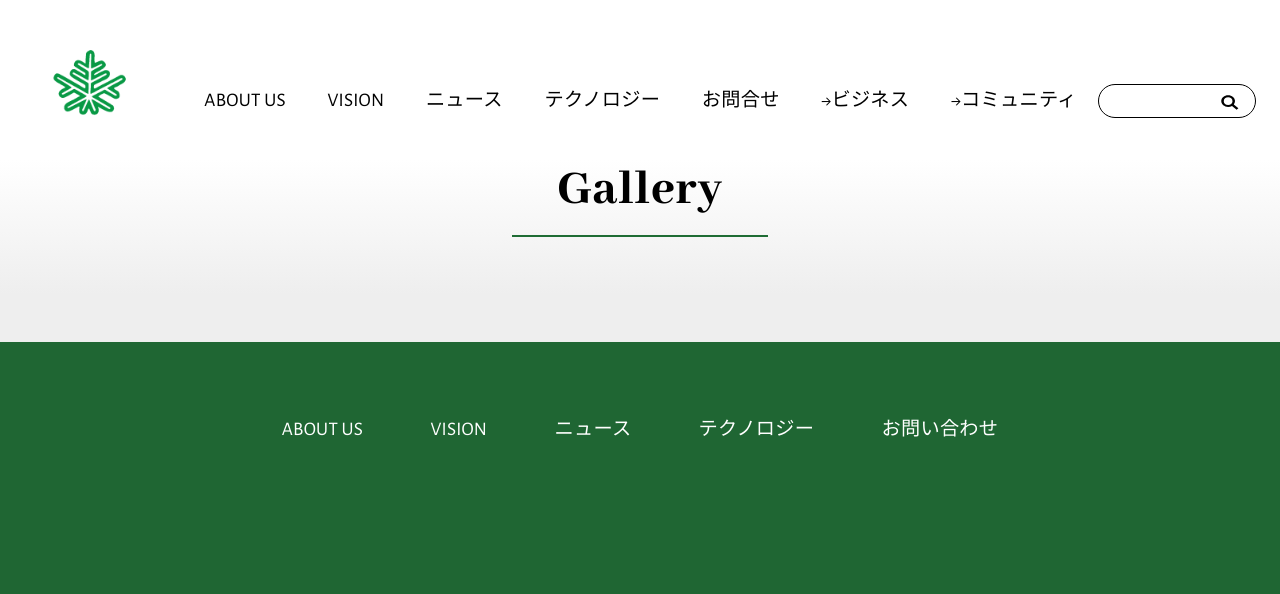
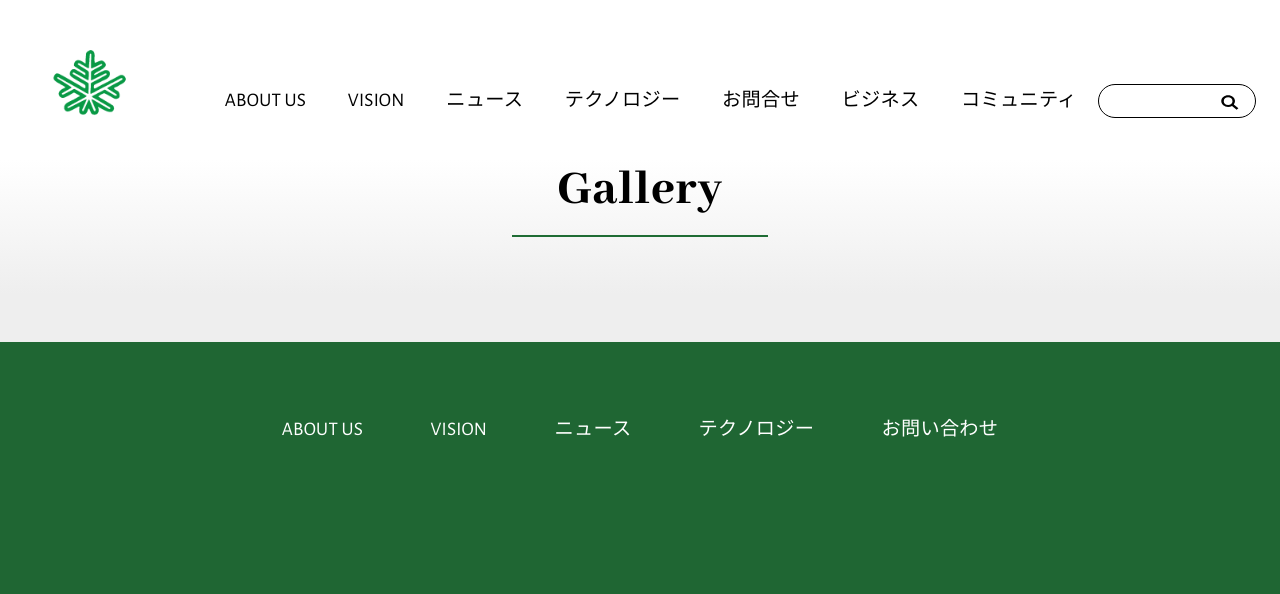
Before and after one commit to hyungtaecf/minnadenoukasan, a Django app: page /gallery/ in a window 1280 px wide. Shown: the top 594 px of the page. Run offline with Django 3.2, Linux system fonts and the light colour scheme; data that the repository does not hold is empty; some libraries are stand-ins or nearby versions.

Commit message:
Minor fixes

```diff
--- a/templates/base.html
+++ b/templates/base.html
@@ -65,10 +65,10 @@
                         <a class="nav-link d-lg-none d-xl-block" href="{% if not url_name == 'index' %}{% url 'index' %}{% endif %}#contact">お問合せ</a>
                     </li>
                     <li class="nav-item">
-                        <a class="nav-link d-lg-none d-xl-block" href="https://invest.minnadenoukasan.life">→ビジネス</a>
+                        <a class="nav-link d-lg-none d-xl-block" href="https://invest.minnadenoukasan.life">ビジネス</a>
                     </li>
                     <li class="nav-item">
-                        <a class="nav-link d-lg-none d-xl-block" href="https://c.minnadenoukasan.life">→コミュニティ</a>
+                        <a class="nav-link d-lg-none d-xl-block" href="https://c.minnadenoukasan.life">コミュニティ</a>
                     </li>
                     {% if user.is_authenticated %}
                     <li class="nav-item">
```
